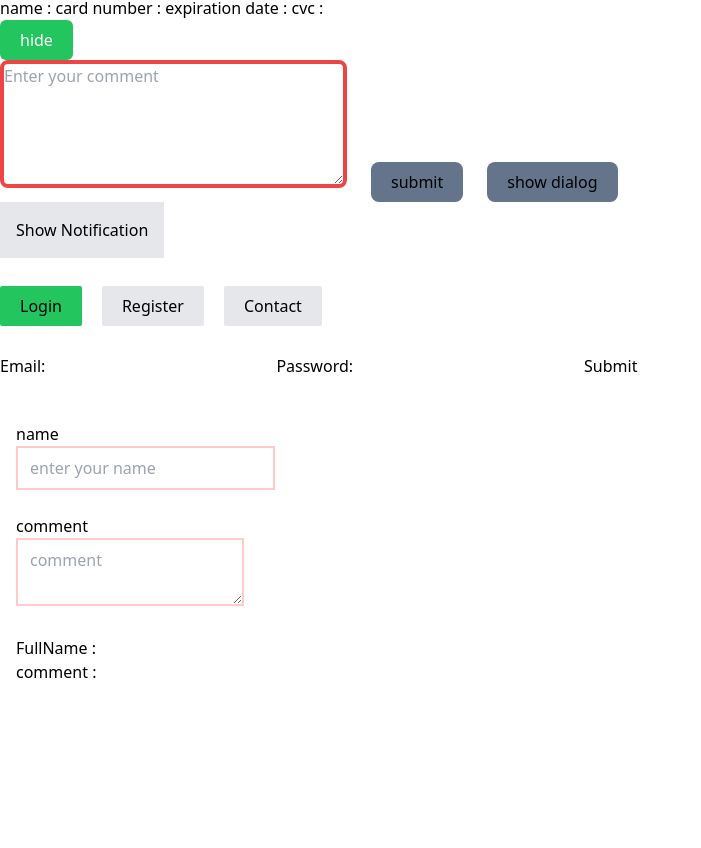
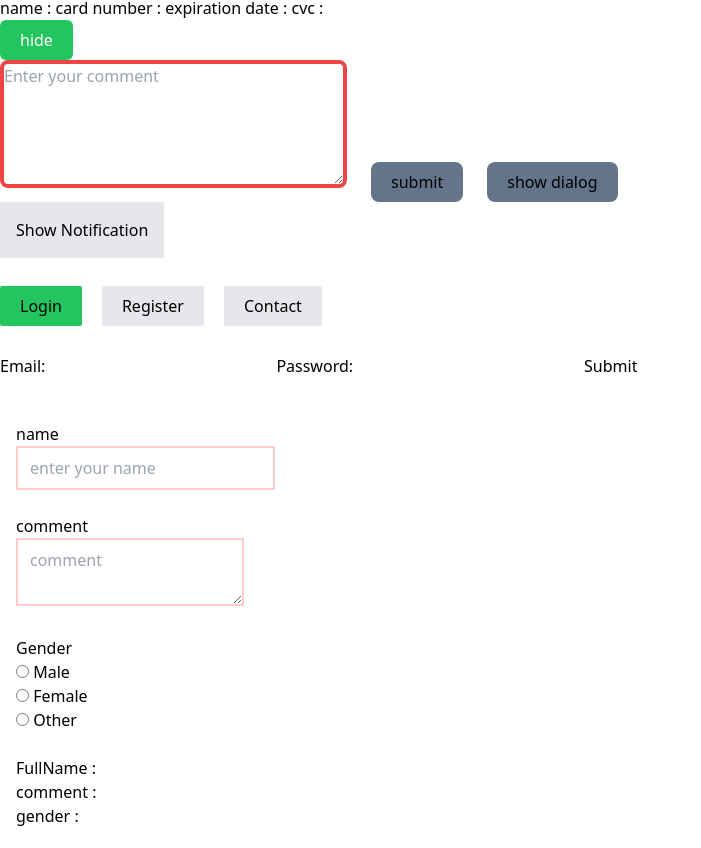
Before and after one commit to MdSaifulIslamRafsan/learn-vue, a Vue app: page / in a window 1280 px wide. Shown: the part 2494-3342 px from the top of the page, without its empty margins (0-701 px from the left). Before the commit the page ends 3198 px from the top, so only its background shows below. Built offline with nearby package versions, Linux system fonts and the light colour scheme.

Commit message:
added get Radio input value

```diff
--- a/src/components/TheForm.vue
+++ b/src/components/TheForm.vue
@@ -13,10 +13,28 @@
         </label>
         <br>
         <br>
+        <label for="">Gender</label> <br>
+          <label for="male">
+              <input v-model="formData.gender" type="radio" name="gender" id="male" value="Male">
+            Male
+          </label>
+          <br>
+          <label for="Female">
+              <input v-model="formData.gender" type="radio" name="gender" id="Female" value="Female">
+            Female
+          </label>
+          <br>
+          <label for="Other">
+              <input value="Other"  v-model="formData.gender" type="radio" name="gender" id="Other" >
+            Other
+          </label>
+          <br>
+          <br>
         <!-- {{ formData }} -->
           <div v-for="(value, key) in formData" :key="key">
                 <p>{{ key }} : {{ value }}</p>
           </div>
+
     </div>
 </template>
 <script>
@@ -27,6 +45,7 @@ export default {
             formData:{
                 FullName: '',
                 comment: '',
+                gender: '',
             }
         }
     }
```
